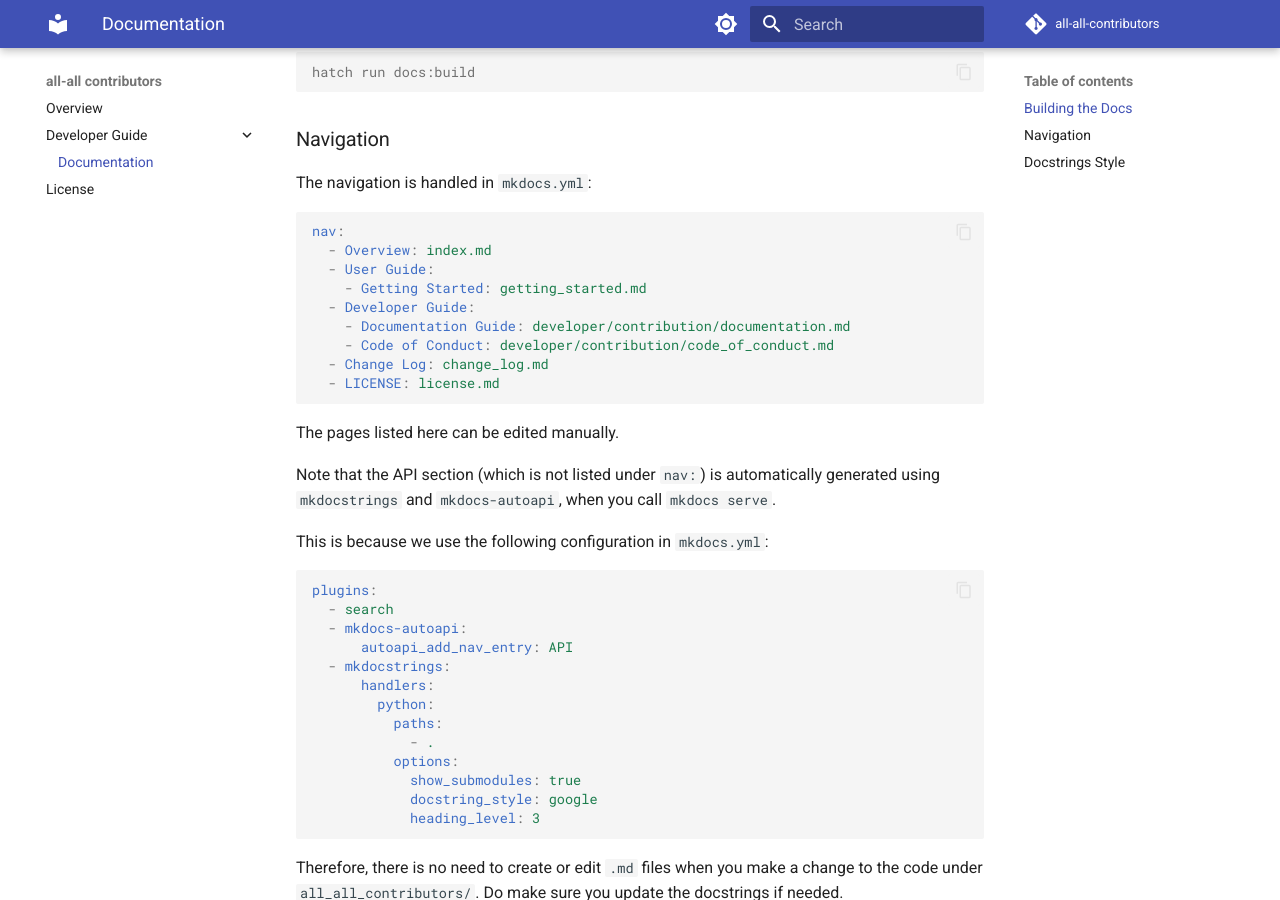
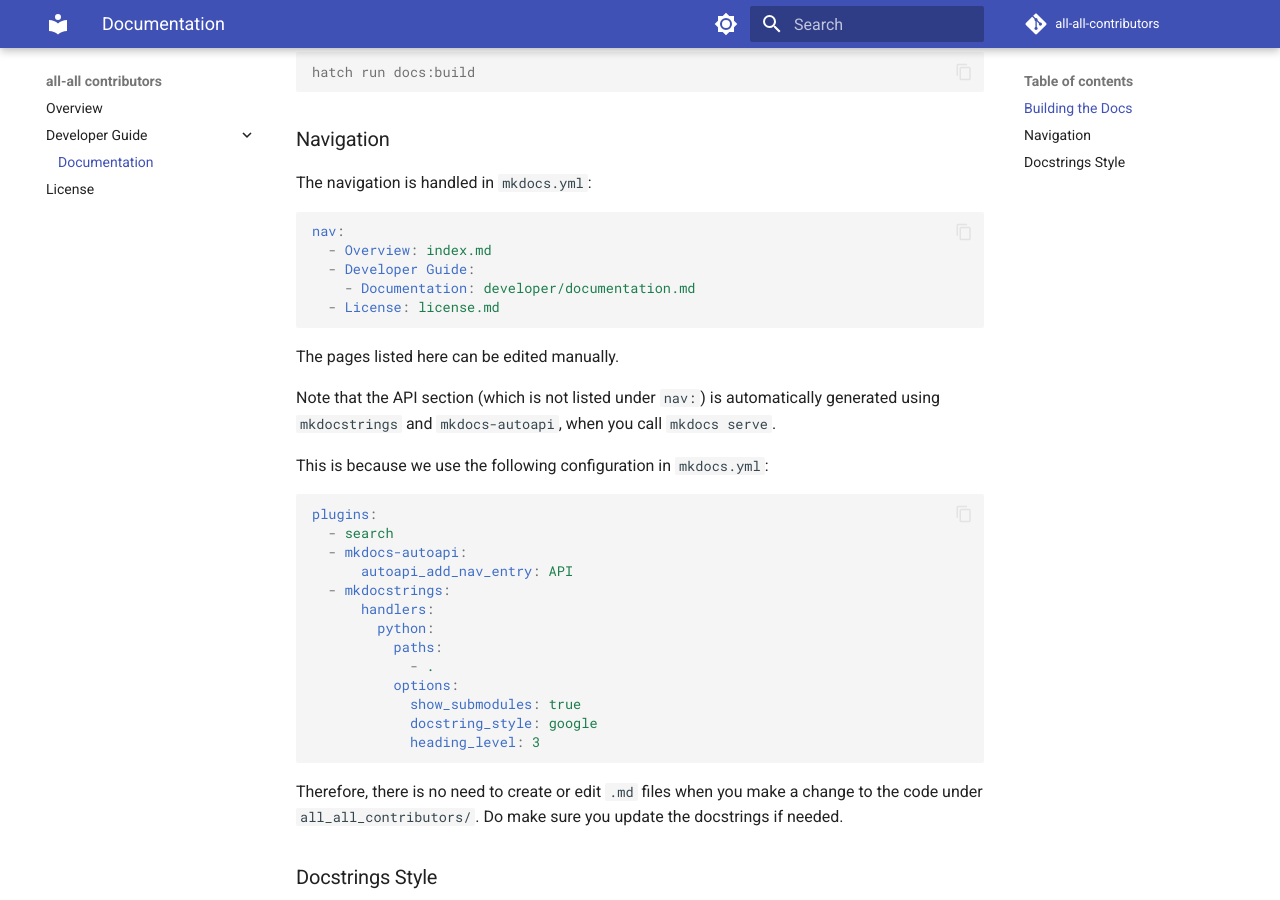
Before and after one commit to the-turing-way/all-all-contributors, an MkDocs documentation site: the page built from docs/developer/documentation.md, in a window 1280 px wide and 900 px high, scrolled down 396 px. Built offline with MkDocs 1.6.1 and Material for MkDocs 9.7.7, drawn with Linux system fonts in a browser that asks for light colours; comment, search, counter and statistics services are not loaded.

Commit message:
simplify nav in the docs

````diff
--- a/docs/developer/documentation.md
+++ b/docs/developer/documentation.md
@@ -18,13 +18,9 @@
 ```yaml
 nav:
   - Overview: index.md
-  - User Guide:
-    - Getting Started: getting_started.md
   - Developer Guide:
-    - Documentation Guide: developer/contribution/documentation.md
-    - Code of Conduct: developer/contribution/code_of_conduct.md
-  - Change Log: change_log.md
-  - LICENSE: license.md
+    - Documentation: developer/documentation.md
+  - License: license.md
 ```
 The pages listed here can be edited manually.
 
````
